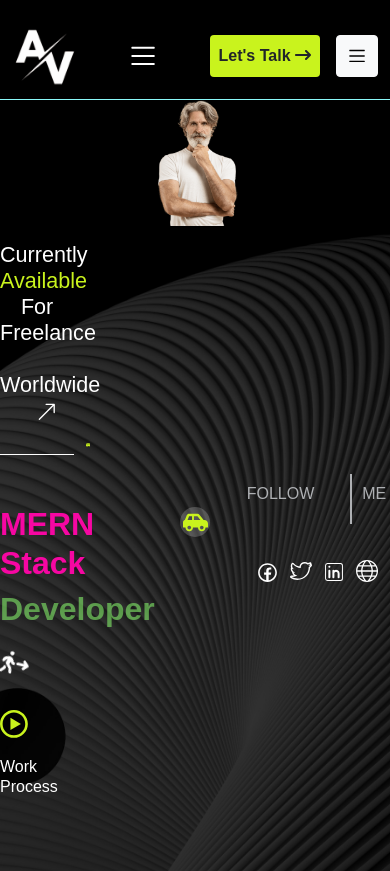
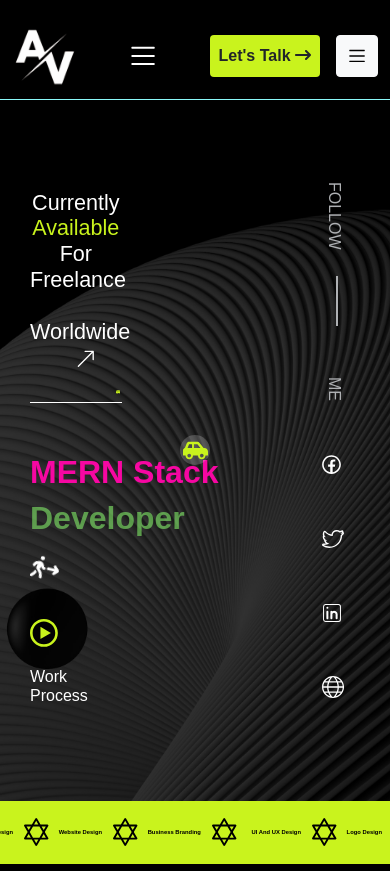
Before and after one commit to ashokverma-01/Portfolio-Website, a React (Vite) app in the folder frontend/: page / in a window 390 px wide. Shown: the top 871 px of the page. Built offline with nearby package versions, Linux system fonts and the light colour scheme.

Commit message:
Responsive Final

```diff
--- a/frontend/src/pages/Home/Home.css
+++ b/frontend/src/pages/Home/Home.css
@@ -243,6 +243,10 @@ body {
 
 /* Mobile and Tablet Responsive Styles */
 @media screen and (max-width: 768px) {
+  .main {
+    width: 100%;
+    height: 100vh;
+  }
   .container-home {
     width: 80%;
     height: auto;
@@ -274,7 +278,12 @@ body {
     transform: rotate(0deg);
     margin-top: 10px;
   }
-
+  .arrowme {
+    border: 1px solid rgb(174, 176, 179);
+    height: 50px;
+    width: 1px;
+    margin-right: 22px;
+  }
   .creative h1 {
     font-size: 45px;
   }
@@ -307,27 +316,38 @@ body {
 
 /* Mobile Responsive Styles */
 @media screen and (max-width: 480px) {
+  .main {
+    width: 100%;
+    height: 83vh;
+  }
   .container-home {
     width: 90%;
     height: auto;
     padding-top: 10px;
+    padding-left: 30px;
   }
 
   .image img {
     width: 100%;
     height: auto;
+    opacity: 0;
   }
 
   .follow {
-    width: 100%;
+    width: 4%;
     height: auto;
-    padding-top: 30px;
-    justify-content: center;
+    padding-top: 100px;
+    justify-content: right;
+    padding-right: 30px;
+    margin-top: -130px;
   }
 
   .me {
-    writing-mode: horizontal-tb;
-    margin-top: 10px;
+    color: white;
+    writing-mode: vertical-rl;
+    transform: rotate(360deg);
+    margin-top: 25px;
+    cursor: pointer;
   }
 
   .creative h1 {
```
